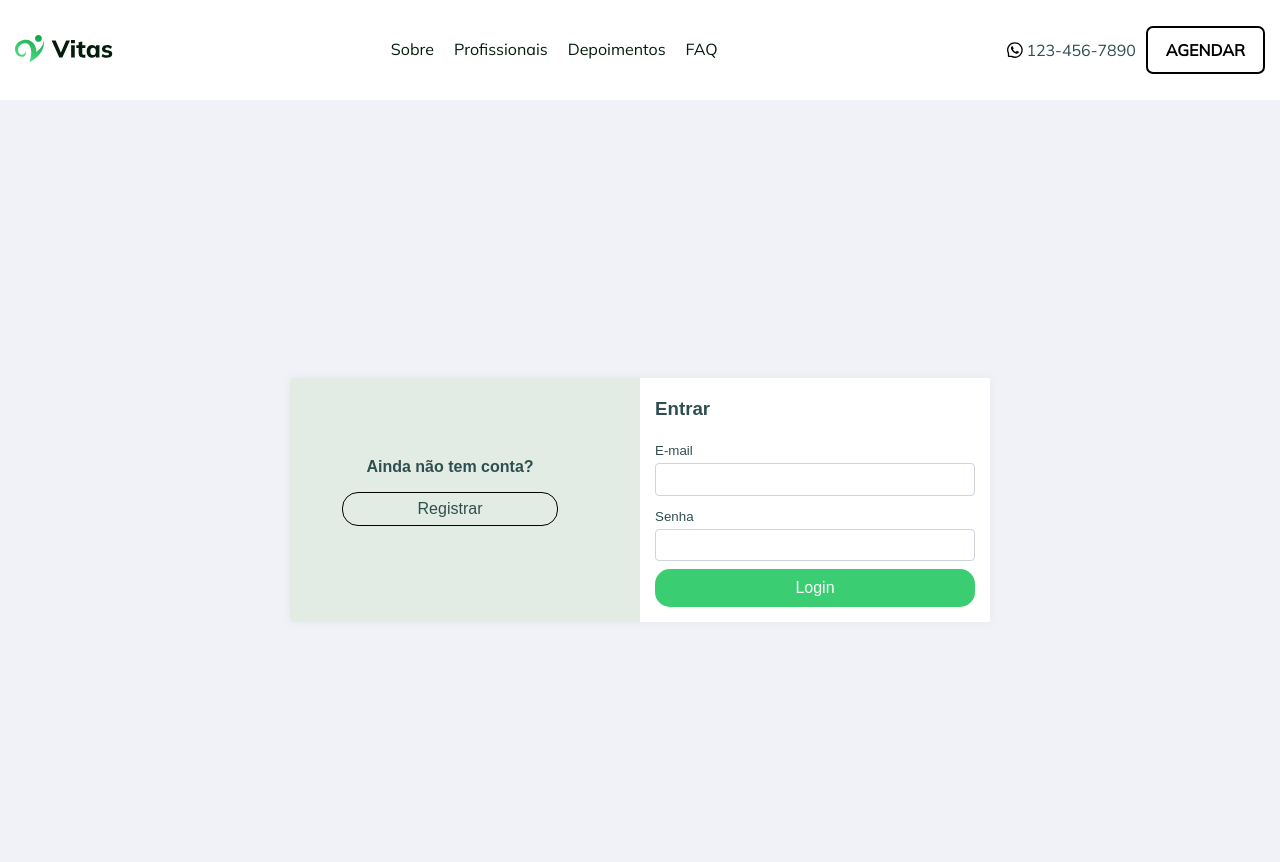
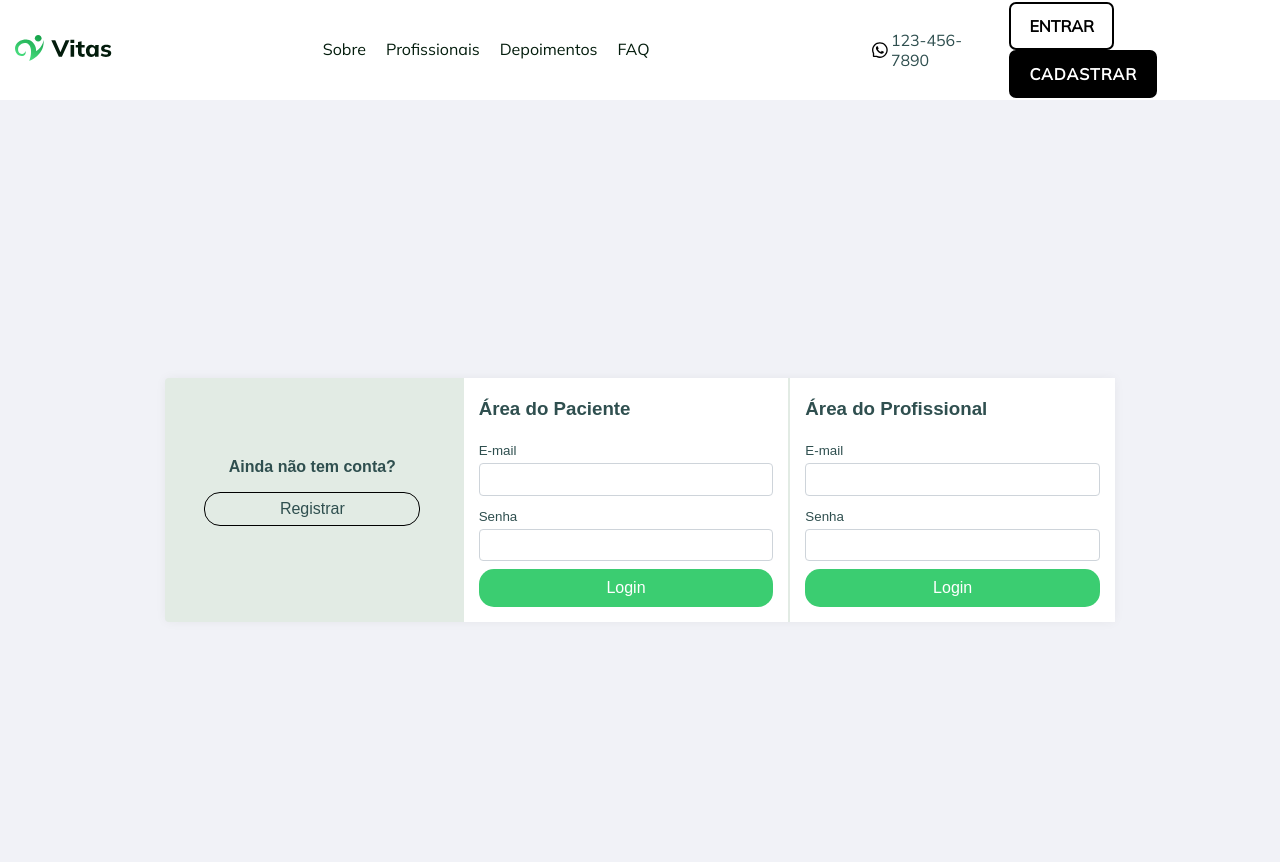
Before and after one commit to giovana-mori/Pi-Integrador-Vitas, a PHP site: page /login in a window 1280 px wide. Shown: the top 862 px of the page. Run offline with PHP 8.4, Linux system fonts and the light colour scheme.

Commit message:
divisão das áreas logins, e ajuste css

```diff
--- a/assets/admin/css/style.css
+++ b/assets/admin/css/style.css
@@ -45,8 +45,20 @@ nav {
     border-radius: 4px;
     background: #e2ebe4;
     box-shadow: 0px 0 11px 0px rgba(0, 0, 0, 0.05);
+    max-width: 950px;
+    width: 100%;
+}
+
+.register_card {
     max-width: 700px;
-    width: 100%;
+}
+
+.login_card {
+    max-width: 950px;
+}
+
+.login_flex {
+    gap: 2px !important;
 }
 .content_form {
     padding: 15px;
--- a/models/Conexao.class.php
+++ b/models/Conexao.class.php
@@ -3,7 +3,7 @@ abstract class Conexao
 {
 	public function __construct(protected $db = null)
 	{
-		$parametros = "mysql:host=" . $_ENV['DB_HOST'] . ";dbname=" . $_ENV['DB_NAME'] . ";charset=utf8mb4";
+		$parametros = "mysql:host=" . $_ENV['DB_HOST'] . ";port=" . $_ENV['DB_PORT'] . ";dbname=" . $_ENV['DB_NAME'] . ";charset=utf8mb4";
 
 		$this->db = new PDO($parametros, $_ENV['DB_USER'], $_ENV['DB_PASS']);
 	}
--- a/style.css
+++ b/style.css
@@ -171,12 +171,18 @@ header {
   letter-spacing: 1px;
   padding: 12px 18px;
   background: var(--c-white-sec);
-  border: 3px solid var(--c-black-sec);
+  border: 2px solid var(--c-black-sec);
   font-size: 16px;
   border-radius: 7px;
   cursor: pointer;
-  background: var(--c-black);
+  background: var(--c-black-sec);
   color: var(--c-white-sec);
+  transition: all 0.3s;
+}
+
+.botao:hover {
+  color: var(--c-black-sec);
+  background-color: var(--c-white-sec);
 }
 
 .botao-sfun:hover {
--- a/views/admin/contato.php
+++ b/views/admin/contato.php
@@ -1,5 +1,4 @@
-<div class="optimization-content container">
-
+<div class="content_">
     <div class="bloco_titulo">
         <h3 class="title_admin">
             Contato
--- a/views/admin/perfil.php
+++ b/views/admin/perfil.php
@@ -1,4 +1,4 @@
-<div class="container_admin">
+<div class="content_ content_perfil">
     <div class="bloco_titulo">
         <h3 class="title_admin">
             Meu Perfil
--- a/views/layout/header.php
+++ b/views/layout/header.php
@@ -28,7 +28,10 @@
                     </menu>
                     <div class="header-info">
                         <span><img src="static/images/zapp.svg" /><a href="tel:123-456-7890">123-456-7890</a></span>
-                        <a href="login"><button class="botao-sfun">AGENDAR</button></a>
+                        <div class="link-nav">
+                        <a href="login"><button class="botao-sfun">ENTRAR</button></a>
+                        <a href="registro"><button class="botao">CADASTRAR</button></a>
+                        </div>
                     </div>
                 </div>
             </div>
--- a/views/layoutAdmin/header.php
+++ b/views/layoutAdmin/header.php
@@ -41,7 +41,7 @@ $currentpage = $uri[sizeof($uri) -1];
                 <div class="menu_content">
                     <div class="menu">
                         <ul>
-                            <li><a href="agendamentos" class="<?php echo $currentpage == 'agendamentos' ? 'checked_link' : ''; ?>">Meus Agendamentos</a></li>
+                            <li><a href="agendamentos" class="<?php echo $currentpage == 'agendamentos' ? 'checked_link' : ''; ?>">Agendamentos</a></li>
                             <li><a href="contato" class=" <?php echo $currentpage == 'contato' ? 'checked_link' : ''; ?>">Contato</a></li>
                             <li><a href="perfil" class="<?php echo $currentpage == 'perfil' ? 'checked_link' : ''; ?>">Perfil</a></li>
                         </ul>
--- a/views/layoutLogin/header.php
+++ b/views/layoutLogin/header.php
@@ -27,7 +27,9 @@
                 </menu>
                 <div class="header-info">
                     <span><img src="static/images/zapp.svg" /><a href="tel:123-456-7890">123-456-7890</a></span>
-                    <a href="login"><button class="botao-sfun">AGENDAR</button></a>
+                    <div class="link-nav">
+                        <a href="login"><button class="botao-sfun">ENTRAR</button></a>
+                        <a href="registro"><button class="botao">CADASTRAR</button></a>
                 </div>
             </div>
         </div>
--- a/views/login.php
+++ b/views/login.php
@@ -1,8 +1,8 @@
 
 <div class="panel">
     <div class="content_forms">
-        <div class="card register_card">
-            <div class="flex_card">
+        <div class="card register_card login_card">
+            <div class="flex_card login_flex">
                 <div class="division_left">
                     <h4>Ainda não tem conta?</h4>
                     <a href="registro" class="btn_entrar_registro">Registrar</a>
@@ -10,7 +10,23 @@
                 <div class="dividir"></div>
                 <div class="content_form">
                     <h3 class="header_form">
-                        Entrar
+                        Área do Paciente
+                    </h3>
+                    <form id="login_form" method="GET">
+                        <div class="item_form">
+                            <label for="email">E-mail</label>
+                            <input type="email" name="email" id="email" required>
+                        </div>
+                        <div class="item_form">
+                            <label for="email">Senha</label>
+                            <input type="password" name="password" id="password" required>
+                        </div>
+                        <button class="btn" type="submit">Login</button>
+                    </form>
+                </div>
+                <div class="content_form">
+                    <h3 class="header_form">
+                        Área do Profissional
                     </h3>
                     <form id="login_form" method="GET">
                         <div class="item_form">
```
Also changed, not shown: assets/admin/css/admin.css (+9 -0 lines), uploads/Aizen dos 7 dedos maculados.png (added), uploads/npc-elf.png (added), 1 other file.
